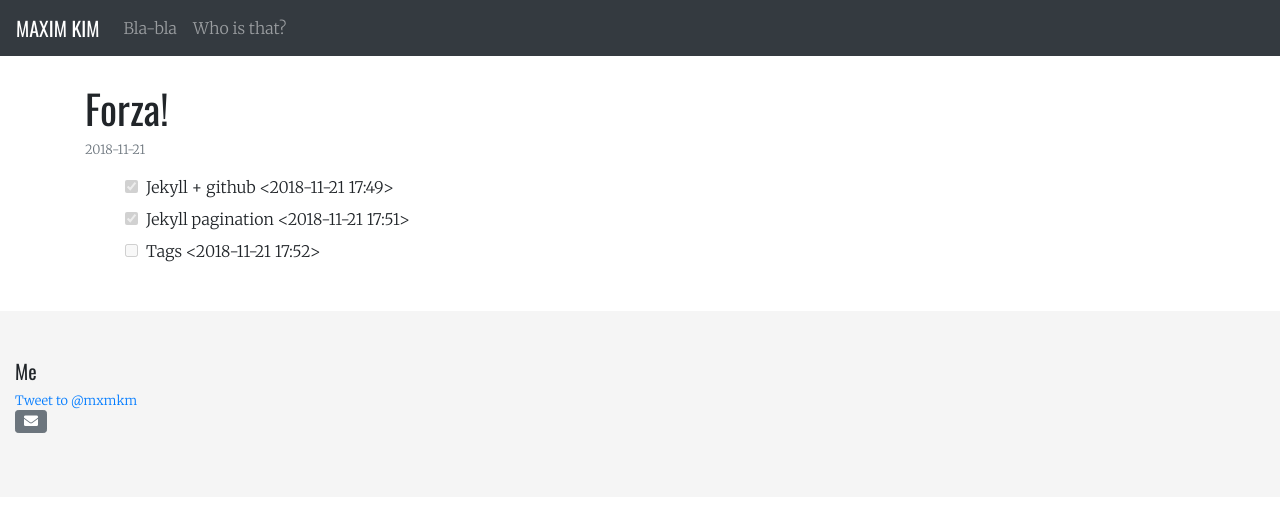
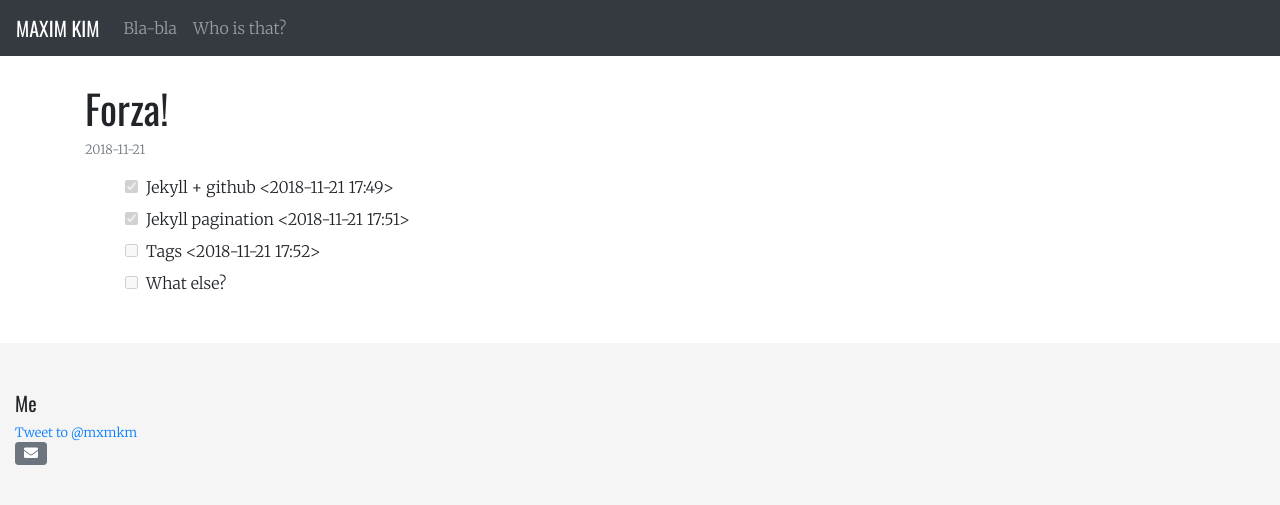
Before and after one commit to habamax/habamax.github.io, a Jekyll site: the page built from _posts/2018-11-21-placeholder.md, in a window 1280 px wide. Shown: the top 505 px of the page. Built offline with Jekyll 4.4.1, drawn with Linux system fonts in a browser that asks for light colours; nearby versions of some CDN libraries; comment, search, counter and statistics services are not loaded.

Commit message:
udpate post just for fun

```diff
--- a/_posts/2018-11-21-placeholder.md
+++ b/_posts/2018-11-21-placeholder.md
@@ -6,3 +6,4 @@ layout: post
 * [x] Jekyll + github <2018-11-21 17:49>
 * [x] Jekyll pagination <2018-11-21 17:51>
 * [ ] Tags <2018-11-21 17:52>
+* [ ] What else?
```
